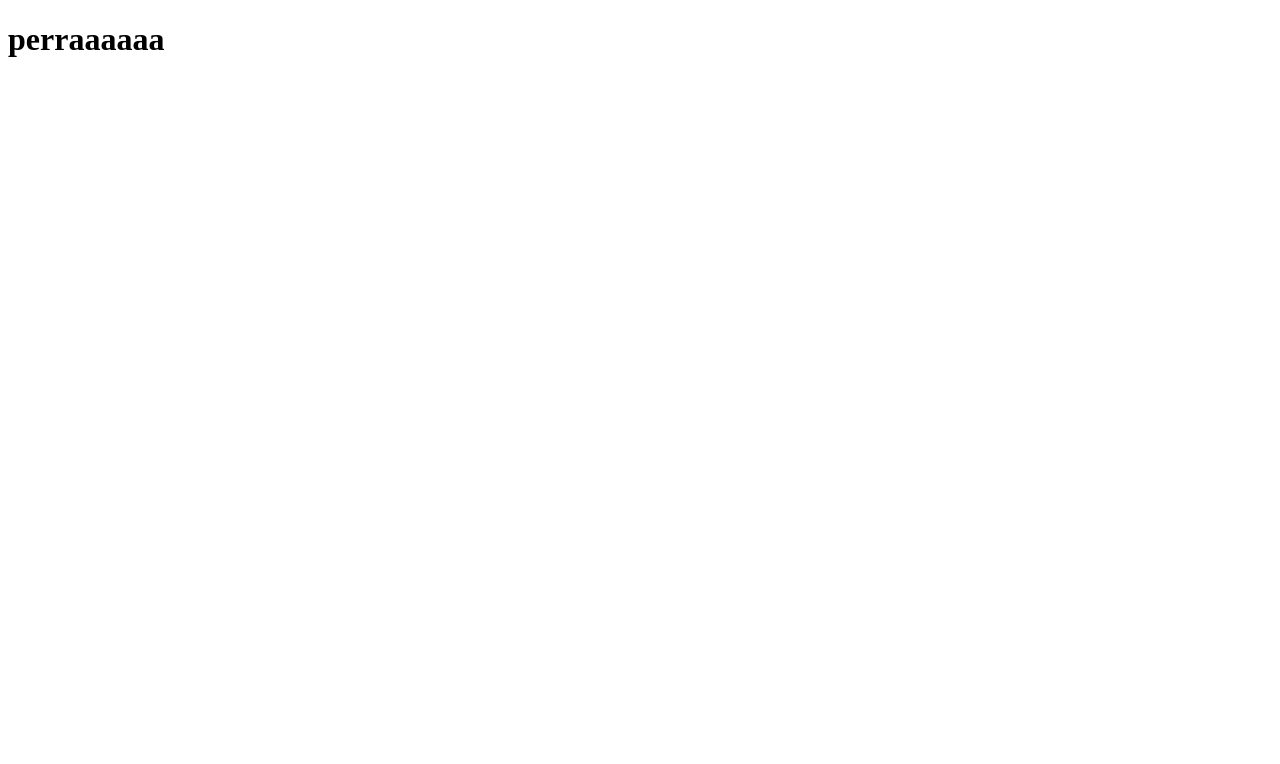
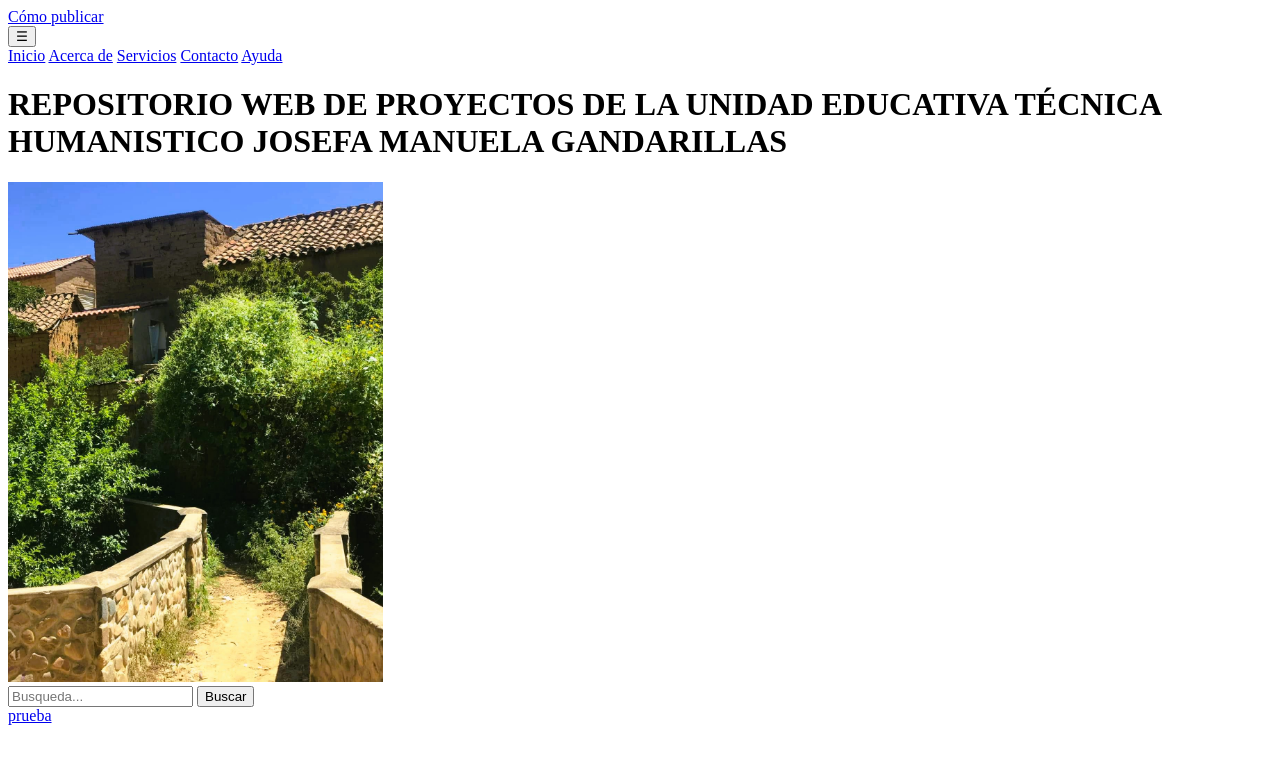
Before and after one commit to Isaac300GH/Repositorio-web, a plain HTML site: page front-end/index.html in a window 1280 px wide. Drawn offline with Linux system fonts and the light colour scheme.

Commit message:
v1 se vienen cositas

```diff
--- a/front-end/index.html
+++ b/front-end/index.html
@@ -1,5 +1,5 @@
 <!DOCTYPE html>
-<html lang="en">
+<html lang="es">
 <head>
     <meta charset="UTF-8">
     <meta name="viewport" content="width=device-width, initial-scale=1.0">
@@ -7,6 +7,29 @@
     <link rel="scc" href="css/index1.css">
 </head>
 <body>
-    <h1>perraaaaaa</h1>
+    <a href="comopublicar.html">Cómo publicar</a> <br>
+
+    <div class="menu">
+        <button class="menu-button">&#9776;</button>
+        <div class="menu-content">
+            <a href="#home">Inicio</a>
+            <a href="#about">Acerca de</a>
+            <a href="#services">Servicios</a>
+            <a href="#contact">Contacto</a>
+            <a href="#help">Ayuda</a>
+        </div>
+    </div>
+
+    <h1>REPOSITORIO WEB DE PROYECTOS DE LA UNIDAD EDUCATIVA TÉCNICA HUMANISTICO JOSEFA MANUELA GANDARILLAS</h1>
+    <img src="imagenes/Imagen de WhatsApp 2023-11-19 a las 10.19.49_b398438a.jpg" height="500" alt="aaa"> <br>
+    <div class=" buscador">
+        <input type="text" name="no concidie con lo que busca" placeholder="Busqueda...">
+        <button type="submit">Buscar</button>
+    </div>
+
+
+    <a href="../prueba.html">prueba</a>
+
+
 </body>
 </html>
```
Also changed, not shown: front-end/acerca de la pagina.html (added), front-end/ayuda.html (added), front-end/comopublicar.html (added), front-end/contacto.html (added), front-end/imagenes/Imagen de WhatsApp 2023-11-19 a las 10.19.49_b398438a.jpg (added).
